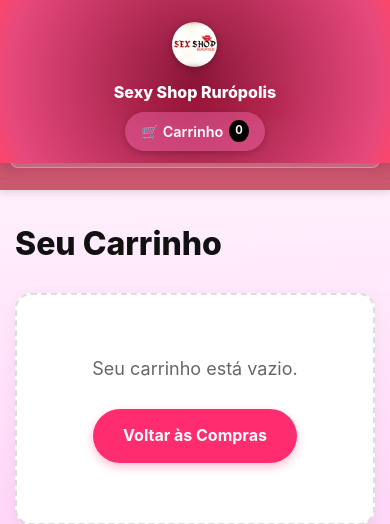
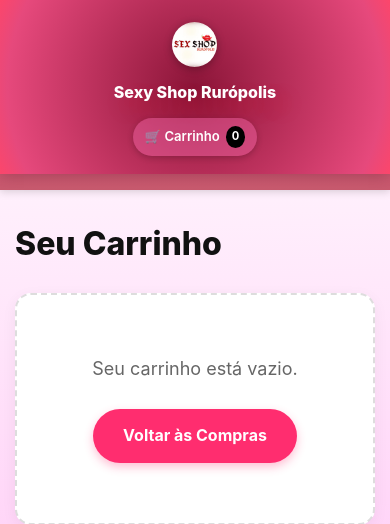
Before and after one commit to Elloy123/sexshopruropolis, a Django app: page /carrinho/ in a window 390 px wide. Shown: the top 524 px of the page. Run offline with Django 5.2, Linux system fonts and the light colour scheme; data comes from the database, SQL or seed files in the repository.

Commit message:
Alinhar carrinho à direita e ajustar responsividade

```diff
--- a/sexy shop rurópolis/loja/static/loja/css/base.css
+++ b/sexy shop rurópolis/loja/static/loja/css/base.css
@@ -104,11 +104,15 @@ header {
     flex: 0 0 120px;
 }
 
+.brand-right {
+    text-align: right;
+}
+
 .cart-link {
     display: inline-flex;
     align-items: center;
     gap: 6px;
-    padding: 8px 16px;
+    padding: 8px 14px;
     background-color: #f368a973;
     color: #fff;
     border-radius: 50px;
@@ -119,6 +123,15 @@ header {
     white-space: nowrap;
     flex-shrink: 0;
     min-width: fit-content;
+}
+
+/* Responsividade do carrinho */
+@media (max-width: 768px) {
+    .cart-link {
+        font-size: 0.82rem;
+        padding: 8px 12px;
+        margin: 6px;
+    }
 }
 
 .cart-link:hover {
```
